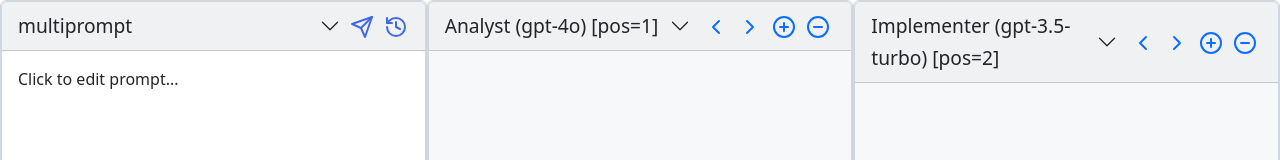
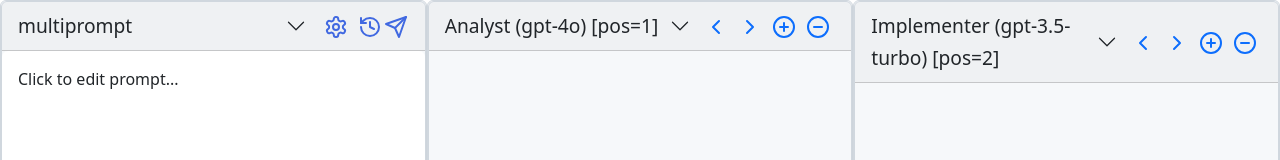
Before and after one commit to quadrismegistus/multiprompt, a React (Create React App) app in the folder frontend/: page / in a window 1280 px wide. Shown: the top 160 px of the page. Built offline with nearby package versions, Linux system fonts and the light colour scheme.

Commit message:
changing settings

```diff
--- a/frontend/src/components/ConversationHistory.js
+++ b/frontend/src/components/ConversationHistory.js
@@ -14,7 +14,7 @@
           {conversation.map(({ agent, output }, idx) => (
             <div key={idx} className="agent-response">
               <h4>{agent.name}</h4>
-              <MarkdownRenderer content={output} />
+              <MarkdownRenderer content={output.slice(0,1000)} />
             </div>
           ))}
         </div>
--- a/frontend/src/components/UserCard.js
+++ b/frontend/src/components/UserCard.js
@@ -1,6 +1,5 @@
-// src/components/UserCard.js
-
 import React, { useState, useRef, useEffect } from 'react';
+import { Settings, Send, History } from 'lucide-react';
 import { useDispatch, useSelector } from 'react-redux';
 import { Card, Form, Button, Col, Row, Accordion, Modal } from 'react-bootstrap';
 import { updateReferenceCodePrompt, updateUserPrompt } from '../redux/actions';
@@ -8,18 +7,19 @@
 import UserConfigForm from './UserConfigForm';
 import SaveConfigurationComponent from './SaveConfigurationComponent';
 import AgentDropdown from './AgentDropdown';
-import { Send, History } from 'lucide-react'; // Import the history icon
 import DirectoryReader from './DirectoryReader';
 import MarkdownRenderer from './MarkdownRenderer';
 import { usePrompt } from '../contexts/PromptContext';
-import ConversationHistory from './ConversationHistory'; // Import the ConversationHistory component
+import ConversationHistory from './ConversationHistory';
+import ConfigModal from './ConfigModal'; // Import the ConfigModal component
 
 function UserCard() {
   const referenceCodePrompt = useSelector(state => state.config.referenceCodePrompt);
   const userPrompt = useSelector(state => state.config.userPrompt);
   const [promptText, setPromptText] = useState(userPrompt);
   const [isEditing, setIsEditing] = useState(false);
-  const [showHistory, setShowHistory] = useState(false); // State to control the history modal
+  const [showHistory, setShowHistory] = useState(false);
+  const [showConfigModal, setShowConfigModal] = useState(false); // New state for ConfigModal
   const textareaRef = useRef(null);
   const dispatch = useDispatch();
   const { handleSendPrompt } = usePrompt();
@@ -37,6 +37,10 @@
     dispatch(updateReferenceCodePrompt(markdown));
   };
 
+  const toggleConfigModal = () => {
+    setShowConfigModal(!showConfigModal);
+  };
+
   useEffect(() => {
     if (textareaRef.current && isEditing) {
       textareaRef.current.focus();
@@ -51,22 +55,20 @@
             <Accordion.Header>multiprompt</Accordion.Header>
             <Accordion.Body>
               <UserConfigForm />
-              <Row className="mt-3">
-                <Col>
-                  <SaveConfigurationComponent />
-                </Col>
-                <Col>
-                  <AgentDropdown />
-                </Col>
-              </Row>
             </Accordion.Body>
           </Accordion.Item>
         </Accordion>
+
+        <Button variant="link" onClick={toggleConfigModal} className="p-0 ms-2" title="Settings">
+          <Settings size={24} color="royalblue" />
+        </Button>
+
+        <Button variant="link" onClick={() => setShowHistory(true)} className="p-0 ms-2" title="Show History">
+          <History size={24} color="royalblue" />
+        </Button>
+
         <Button variant="link" onClick={handleSendPrompt} className="p-0" title="Send Prompt">
           <Send size={24} color="royalblue" />
-        </Button>
-        <Button variant="link" onClick={() => setShowHistory(true)} className="p-0 ms-2" title="Show History">
-          <History size={24} color="royalblue" />
         </Button>
       </Card.Header>
       <Card.Body className='promptarea-card-body'>
@@ -119,6 +121,7 @@
         </Modal.Body>
 
       </Modal>
+      <ConfigModal show={showConfigModal} onHide={toggleConfigModal} />
     </Card>
   );
 }
```
